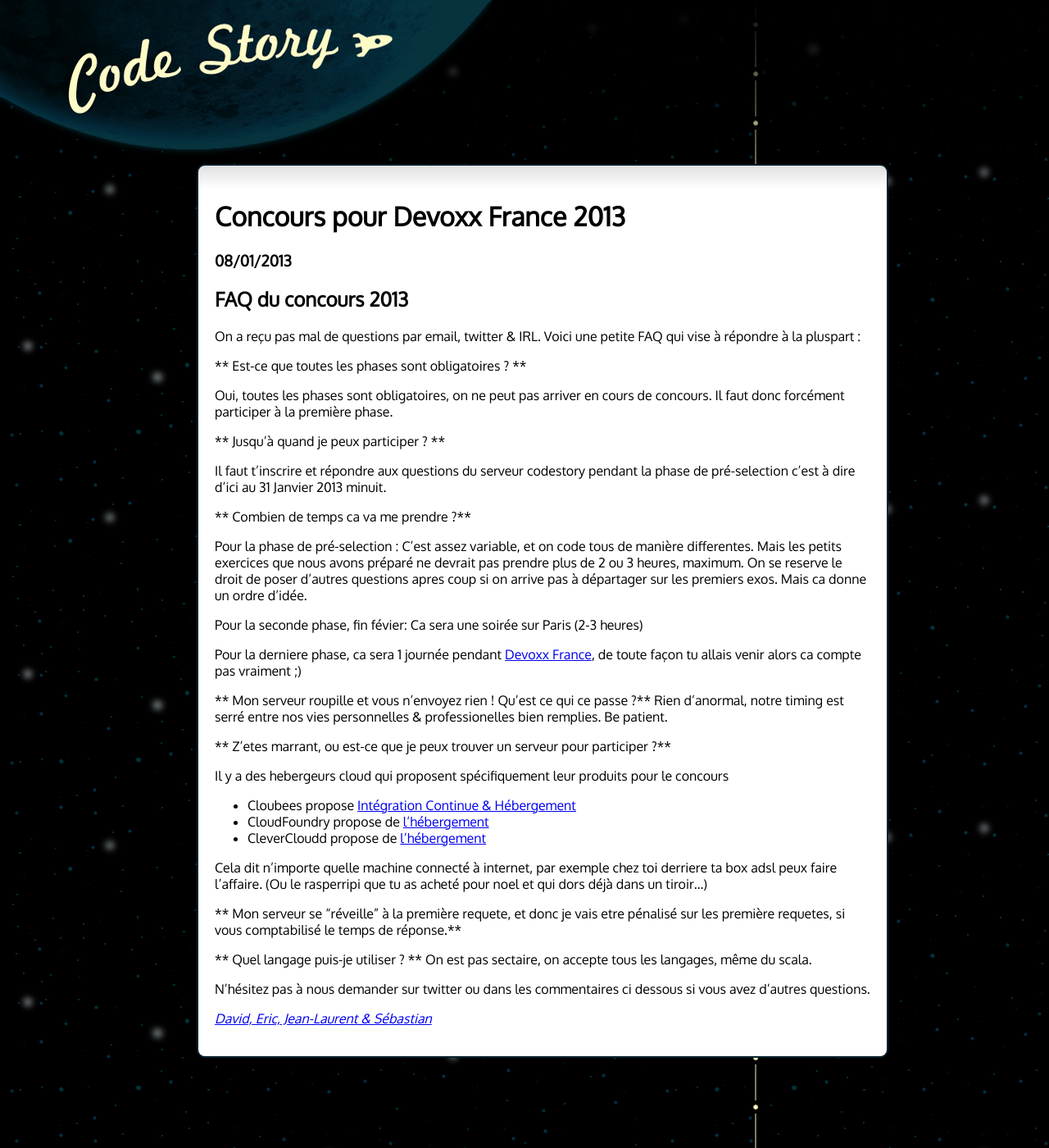
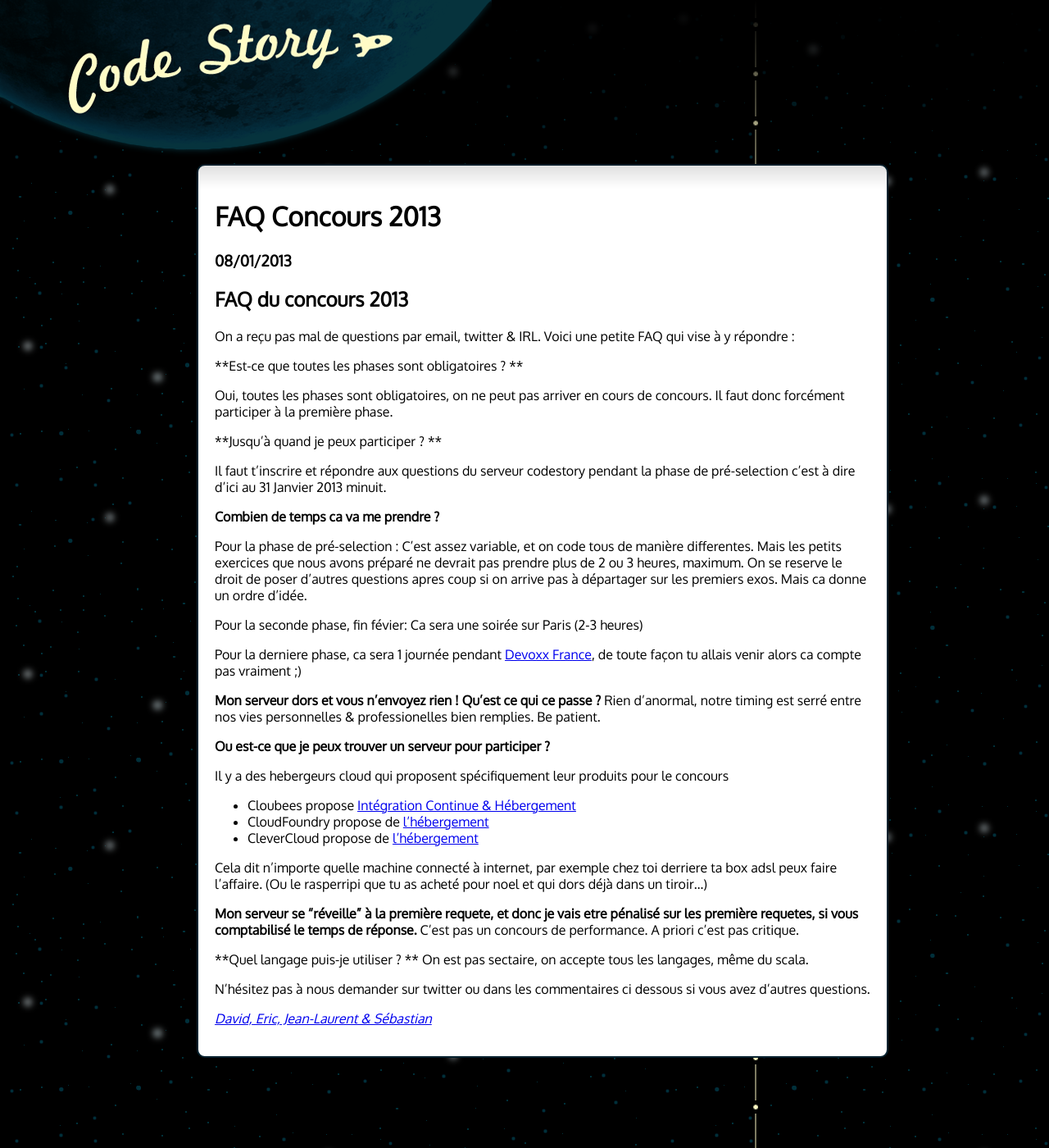
Before and after one commit to CodeStory/code-story-blog, a Jekyll site: the page built from _posts/2013-01-08-concours-2013-FAQ.markdown, in a window 1280 px wide and 1400 px high. Shown: the whole window at 82% size. Built offline with Jekyll 4.4.1, drawn with Linux system fonts in a browser that asks for light colours; comment, search, counter and statistics services are not loaded.

Commit message:
Update on FAQ

```diff
--- a/_posts/2013-01-08-concours-2013-FAQ.markdown
+++ b/_posts/2013-01-08-concours-2013-FAQ.markdown
@@ -1,6 +1,6 @@
 ---
 layout: post
-title: Concours pour Devoxx France 2013
+title: FAQ Concours 2013
 lang: français
 badge: binary
 category: post
@@ -9,19 +9,19 @@ category: post
 ## FAQ du concours 2013
 
 On a reçu pas mal de questions par email, twitter & IRL.
-Voici une petite FAQ qui vise à répondre à la pluspart :
+Voici une petite FAQ qui vise à y répondre :
 
-** Est-ce que toutes les phases sont obligatoires ? **
+**Est-ce que toutes les phases sont obligatoires ? **
 
 Oui, toutes les phases sont obligatoires, on ne peut pas arriver en cours de concours. Il faut donc forcément participer à la première phase.
 
 
-** Jusqu'à quand je peux participer ? **
+**Jusqu'à quand je peux participer ? **
 
 Il faut t'inscrire et répondre aux questions du serveur codestory pendant la phase de pré-selection c'est à dire d'ici au 31 Janvier 2013 minuit.
 
 
-** Combien de temps ca va me prendre ?**
+**Combien de temps ca va me prendre ?**
 
 Pour la phase de pré-selection : C'est assez variable, et on code tous de manière differentes. Mais les petits exercices que nous avons préparé ne devrait pas prendre plus de 2 ou 3 heures, maximum. On se reserve le droit de poser d'autres questions apres coup si on arrive pas à départager sur les premiers exos. Mais ca donne un ordre d'idée.
 
@@ -29,22 +29,23 @@ Pour la seconde phase, fin févier: Ca sera une soirée sur Paris (2-3 heures)
 
 Pour la derniere phase, ca sera 1 journée pendant [Devoxx France](http://www.devoxx.com/display/FR13/Home), de toute façon tu allais venir alors ca compte pas vraiment ;)
 
-** Mon serveur roupille et vous n'envoyez rien ! Qu'est ce qui ce passe ?**
+**Mon serveur dors et vous n'envoyez rien ! Qu'est ce qui ce passe ?**
 Rien d'anormal, notre timing est serré entre nos vies personnelles & professionelles bien remplies. Be patient.
 
 
-** Z'etes marrant, ou est-ce que je peux trouver un serveur pour participer ?**
+**Ou est-ce que je peux trouver un serveur pour participer ?**
 
 Il y a des hebergeurs cloud qui proposent spécifiquement leur produits pour le concours
 * Cloubees propose [Intégration Continue & Hébergement](http://twitter.com/ndeloof/status/288230002955264000)
 * CloudFoundry propose de [l'hébergement](http://twitter.com/ebottard/status/288232326893301760)
-* CleverCloudd propose de [l'hébergement](http://code-story.net/2013/01/04/concours-2013.html#comment-759028628)
+* CleverCloud propose de [l'hébergement](http://code-story.net/2013/01/04/concours-2013.html#comment-759028628)
 
 Cela dit n'importe quelle machine connecté à internet, par exemple chez toi derriere ta box adsl peux faire l'affaire. (Ou le rasperripi que tu as acheté pour noel et qui dors déjà dans un tiroir...)
 
-** Mon serveur se "réveille" à la première requete, et donc je vais etre pénalisé sur les première requetes, si vous comptabilisé le temps de réponse.**
+**Mon serveur se "réveille" à la première requete, et donc je vais etre pénalisé sur les première requetes, si vous comptabilisé le temps de réponse.**
+C'est pas un concours de performance. A priori c'est pas critique.
 
-** Quel langage puis-je utiliser ? **
+**Quel langage puis-je utiliser ? **
 On est pas sectaire, on accepte tous les langages, même du scala.
 
 N'hésitez pas à nous demander sur twitter ou dans les commentaires ci dessous si vous avez d'autres questions.
```
